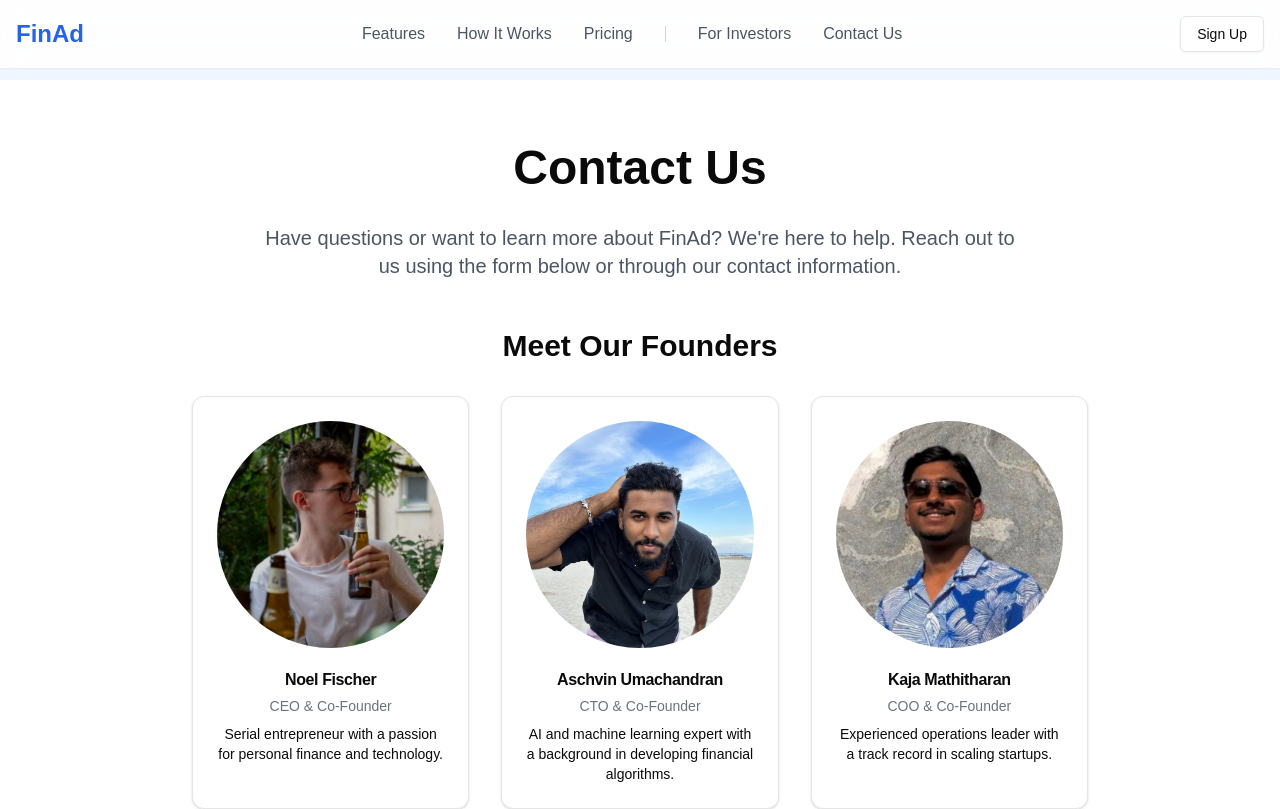
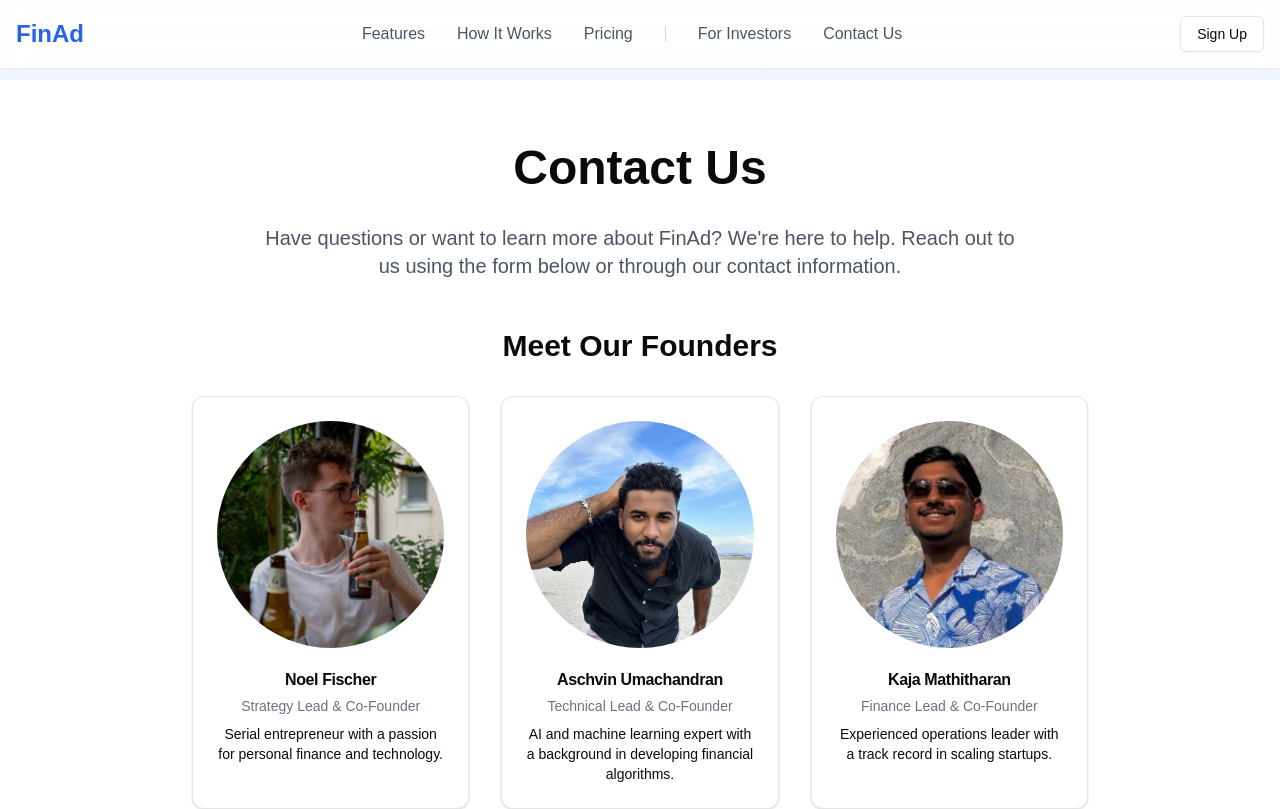
Before and after one commit to noelfischer/finad, a Next.js app: page /contact in a window 1280 px wide. Shown: the top 809 px of the page. Built offline with nearby package versions, Linux system fonts and the light colour scheme.

Commit message:
Update founders' roles in Founders component

```diff
--- a/components/Founders.tsx
+++ b/components/Founders.tsx
@@ -4,19 +4,19 @@ import { Card, CardContent, CardHeader, CardTitle } from "@/components/ui/card"
 const founders = [
   {
     name: "Noel Fischer",
-    role: "CEO & Co-Founder",
+    role: "Strategy Lead & Co-Founder",
     image: "/noel.jpg?height=300&width=300",
     description: "Serial entrepreneur with a passion for personal finance and technology."
   },
   {
     name: "Aschvin Umachandran",
-    role: "CTO & Co-Founder",
+    role: "Technical Lead & Co-Founder",
     image: "/aschvin.jpg?height=300&width=300",
     description: "AI and machine learning expert with a background in developing financial algorithms."
   },
   {
     name: "Kaja Mathitharan",
-    role: "COO & Co-Founder",
+    role: "Finance Lead & Co-Founder",
     image: "/kaja.png?height=300&width=300",
     description: "Experienced operations leader with a track record in scaling startups."
   }
```
